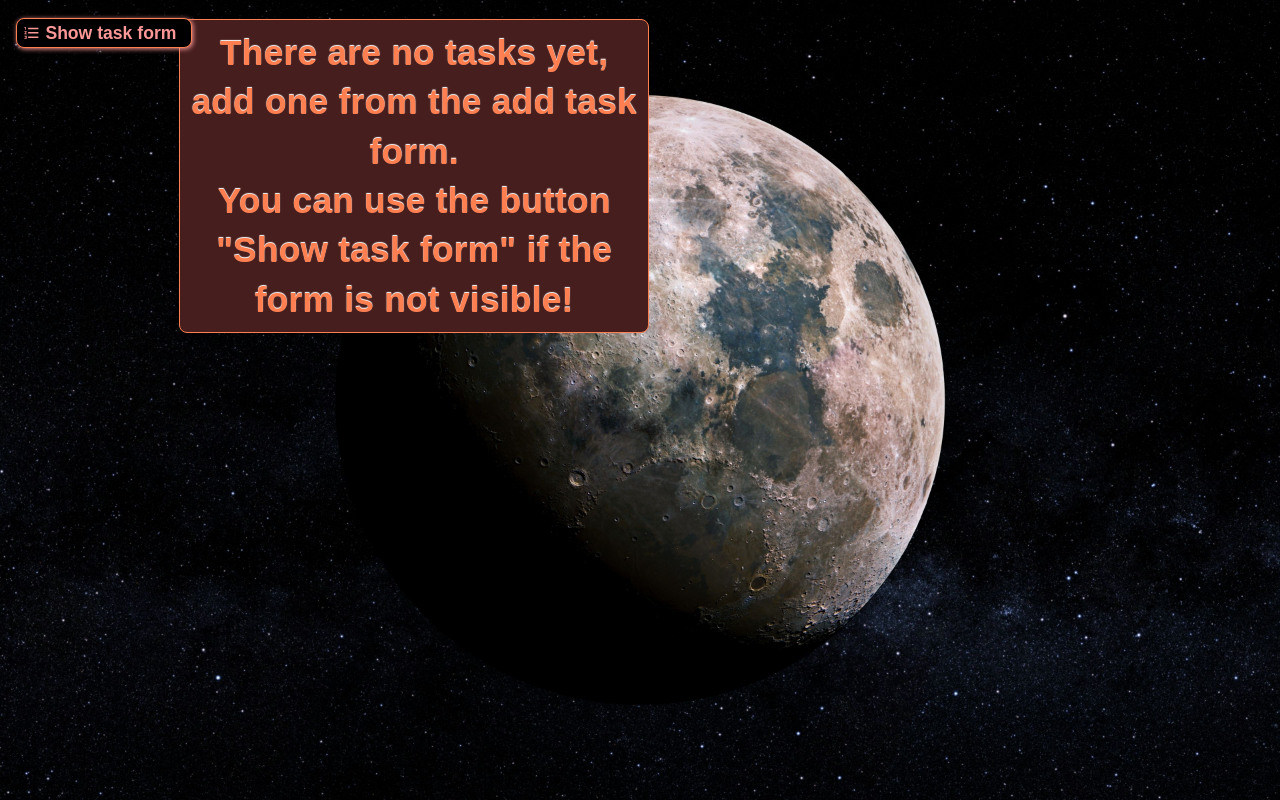
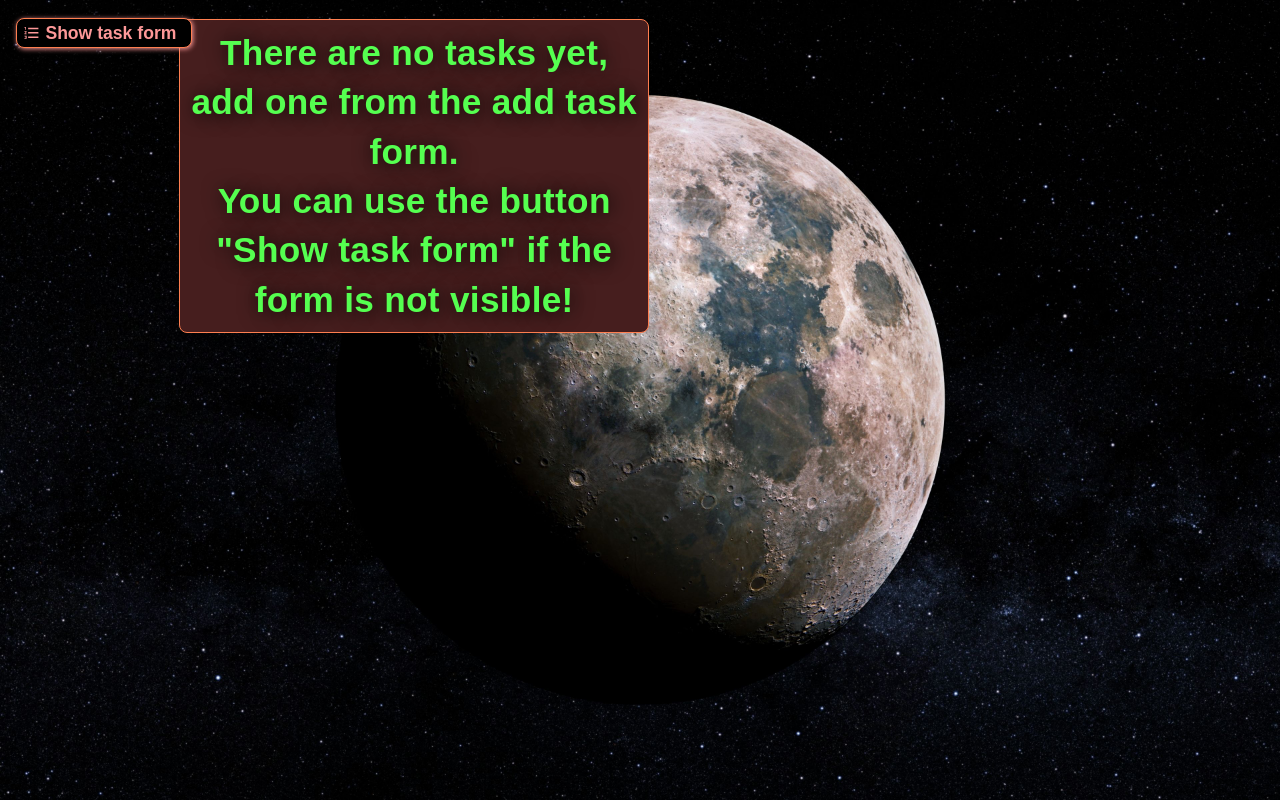
Before and after one commit to SpooRe91/MB-TODO-vite, a React (Vite) app in the folder vite-react-todo/: page / in a window 1280 px wide. Built offline with nearby package versions, Linux system fonts and the light colour scheme.

Commit message:
Update AddToDo.module.scss

```diff
--- a/vite-react-todo/src/Components/AddToDo/AddToDo.module.scss
+++ b/vite-react-todo/src/Components/AddToDo/AddToDo.module.scss
@@ -3,9 +3,10 @@
     padding: 1.2rem;
 
     h2 {
+        text-align: center;
         font-size: 2.2rem;
-        color: coral;
-        text-shadow: 0px -1px 1px white;
+        color: #55ff50;
+        text-shadow: 2px 1px 20px black;
     }
 
     .deleteAllSection {
```
